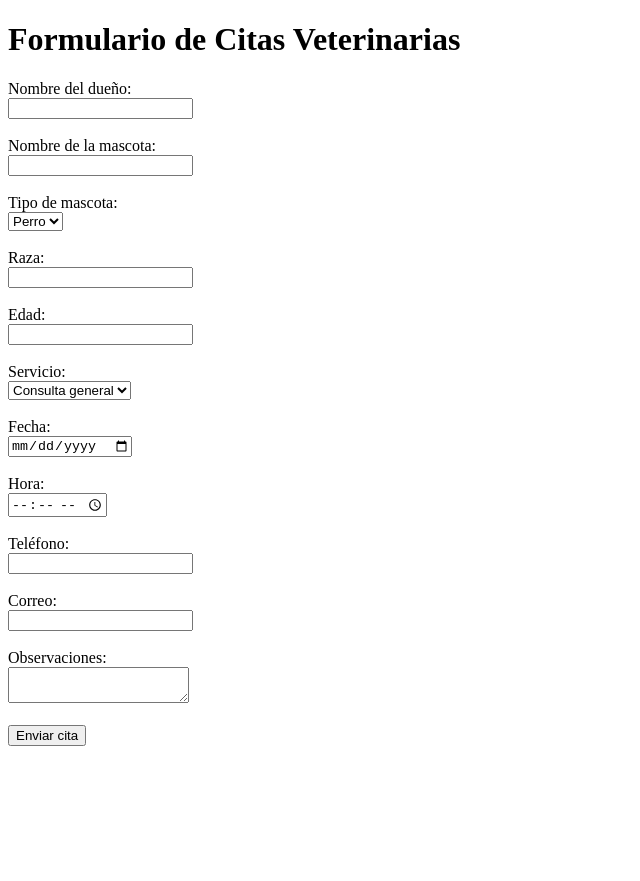
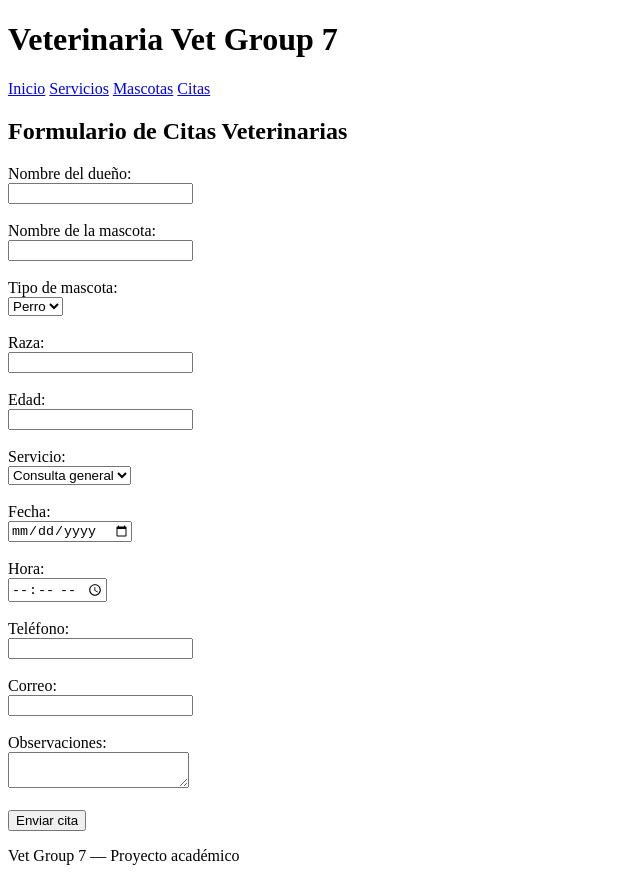
Before and after one commit to hana0108/Vet_Group_7, a plain HTML site: page Citas.html in a window 1280 px wide. Shown: the whole page, without its empty margins (0-640 px from the left). Before the commit the page ends 800 px from the top, so only its background shows below. Drawn offline with Linux system fonts and the light colour scheme.

Commit message:
Refactor Citas.html structure and form elements

```diff
--- a/Citas.html
+++ b/Citas.html
@@ -2,10 +2,25 @@
 <html lang="es">
 <head>
   <meta charset="UTF-8">
+  <meta name="viewport" content="width=device-width, initial-scale=1.0">
   <title>Citas Veterinarias</title>
+  <link rel="stylesheet" href="estilos.css">
 </head>
+
 <body>
-  <h1>Formulario de Citas Veterinarias</h1>
+  <header>
+    <h1>Veterinaria Vet Group 7</h1>
+    <nav>
+      <a href="index.html">Inicio</a>
+      <a href="servicios.html">Servicios</a>
+      <a href="mascotas.html">Mascotas</a>
+      <a href="Citas.html">Citas</a>
+    </nav>
+  </header>
+
+  <main>
+    <section>
+      <h2>Formulario de Citas Veterinarias</h2>
 
       <form>
         <label for="dueno">Nombre del dueño:</label><br>
@@ -53,5 +68,11 @@
 
         <button type="submit">Enviar cita</button>
       </form>
+    </section>
+  </main>
+
+  <footer>
+    <p>Vet Group 7 — Proyecto académico</p>
+  </footer>
 </body>
 </html>
```
Lines whose indentation alone changed are shown as unchanged.
